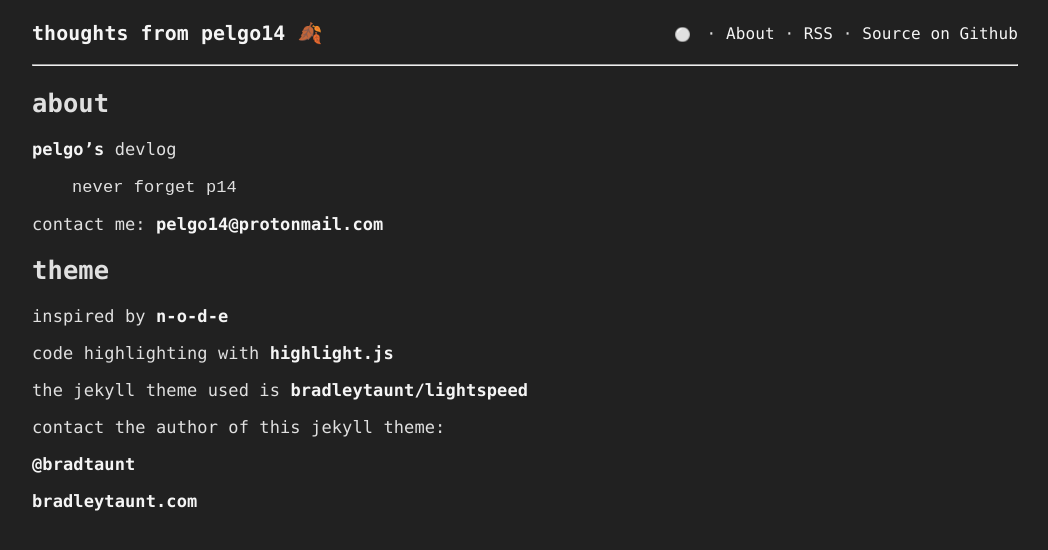
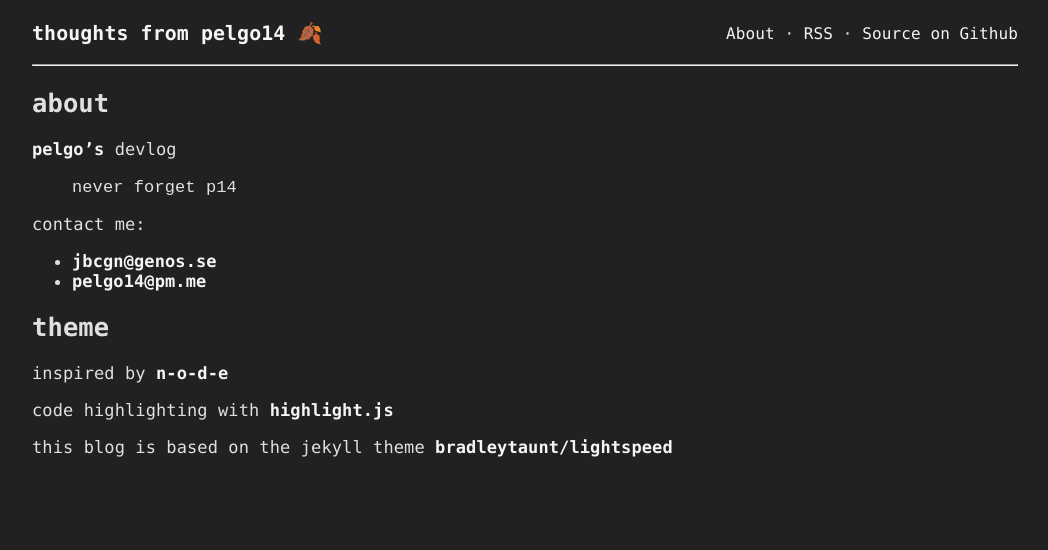
Before and after one commit to giftmischer69/giftmischer69.github.io, a Jekyll site: the page built from about.md, in a window 1280 px wide. Shown: the top 550 px of the page, without its empty margins (115-1163 px from the left). Built offline with Jekyll 4.4.1, drawn with Linux system fonts in a browser that asks for light colours.

Commit message:
updated :smile:

```diff
--- a/_includes/header.html
+++ b/_includes/header.html
@@ -10,8 +10,8 @@
         </script>
         <b style="float: right;">
             <nav style="font:16px/1.5 monaco,Consolas,Lucida Console,monospace;" role="navigation">
-                <button onclick="document.documentElement.classList.toggle('dark-mode')" class='btn'>⚪</button>
-                <span>&middot;</span>
+                <!--<button onclick="document.documentElement.classList.toggle('dark-mode')" class='btn'>⚪</button>
+                <span>&middot;</span>-->
                 <a href="/about">About</a>
                 <span>&middot;</span>
                 <a href="/atom.xml">RSS</a>
--- a/about.md
+++ b/about.md
@@ -8,7 +8,10 @@ description: about pelgo14
 
 > `never forget p14`
 
-contact me: [**pelgo14@protonmail.com**](mailto:pelgo14@protonmail.com)
+contact me:
+- [**jbcgn@genos.se**](mailto:jbcgn@genos.se)
+- [**pelgo14@pm.me**](mailto:pelgo14@pm.me)
+
 
 ## theme
 
@@ -16,10 +19,4 @@ inspired by [**n-o-d-e**](https://n-o-d-e.net/)
 
 code highlighting with [**highlight.js**](https://highlightjs.org/)
 
-the jekyll theme used is [**bradleytaunt/lightspeed**](https://github.com/bradleytaunt/lightspeed)
-
-contact the author of this jekyll theme:
-
-[**@bradtaunt**](https://twitter.com/bradtaunt)
-
-[**bradleytaunt.com**](https://bradleytaunt.com)
+this blog is based on the jekyll theme [**bradleytaunt/lightspeed**](https://github.com/bradleytaunt/lightspeed)
```
Also changed, not shown: _posts/2020-09-18-pelgo_blog_meta.md (added, +8 -0 lines).
